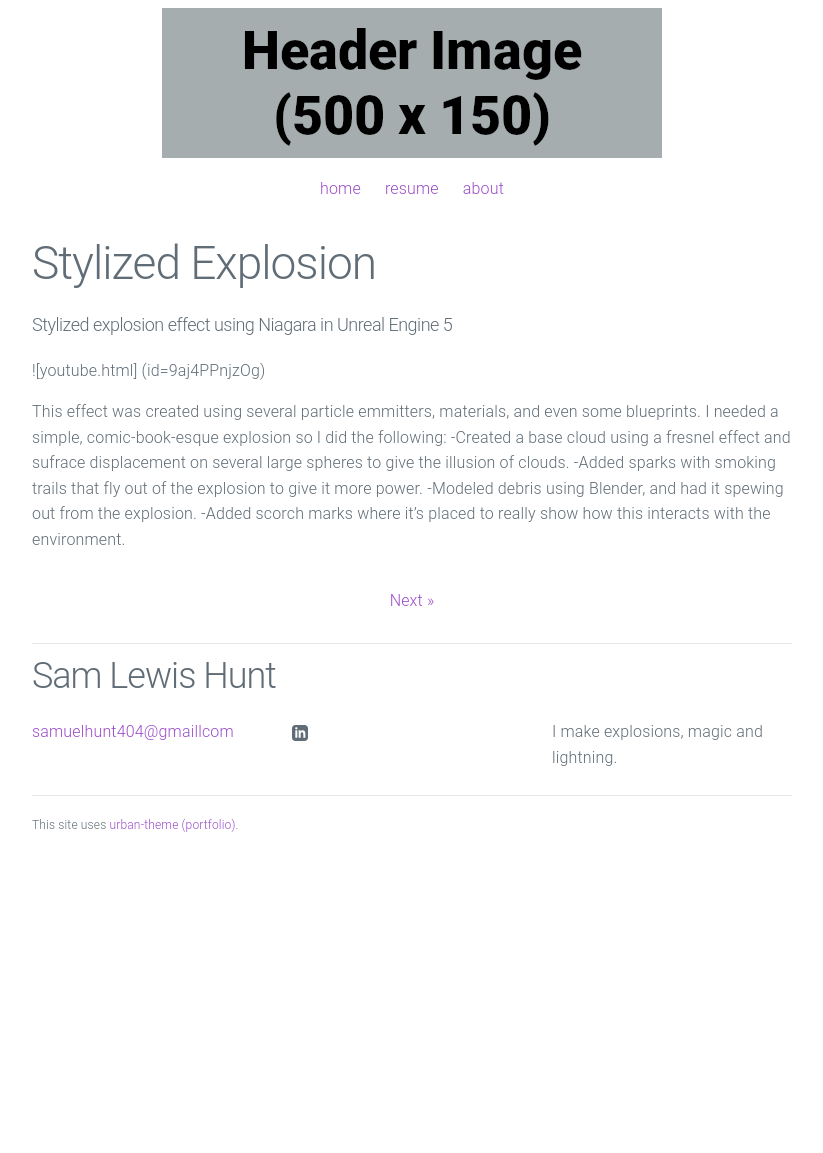
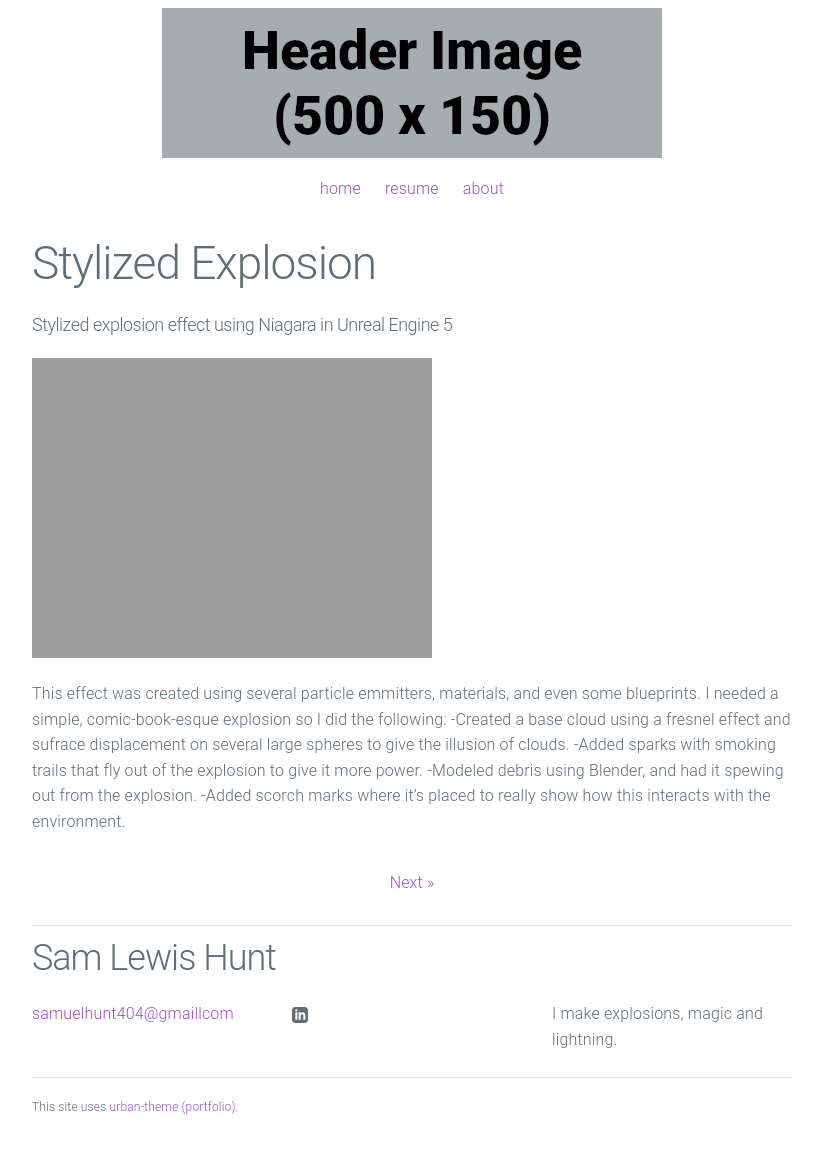
Before and after one commit to samhunt404/samhunt404.github.io, a Jekyll site: the page built from _posts/2023-30-03-StylizedExplosion.md, in a window 1280 px wide. Shown: the whole page, without its empty margins (228-1051 px from the left). Built offline with Jekyll 4.4.1, drawn with Linux system fonts in a browser that asks for light colours; before the commit the page ends 900 px from its top, so only the background shows below that.

Commit message:
Update 2023-30-03-StylizedExplosion.md

```diff
--- a/_posts/2023-30-03-StylizedExplosion.md
+++ b/_posts/2023-30-03-StylizedExplosion.md
@@ -6,7 +6,7 @@ date:   2023-03-30 20:31:00
 preview: /assets/ExplosionThumbnail.png
 ---
 
-![youtube.html] (id=9aj4PPnjzOg)
+![youtube.html](id="9aj4PPnjzOg")
 
 This effect was created using several particle emmitters, materials, and even some blueprints. I needed a simple, comic-book-esque explosion so I did the following:
 -Created a base cloud using a fresnel effect and sufrace displacement on several large spheres to give the illusion of clouds.
```
